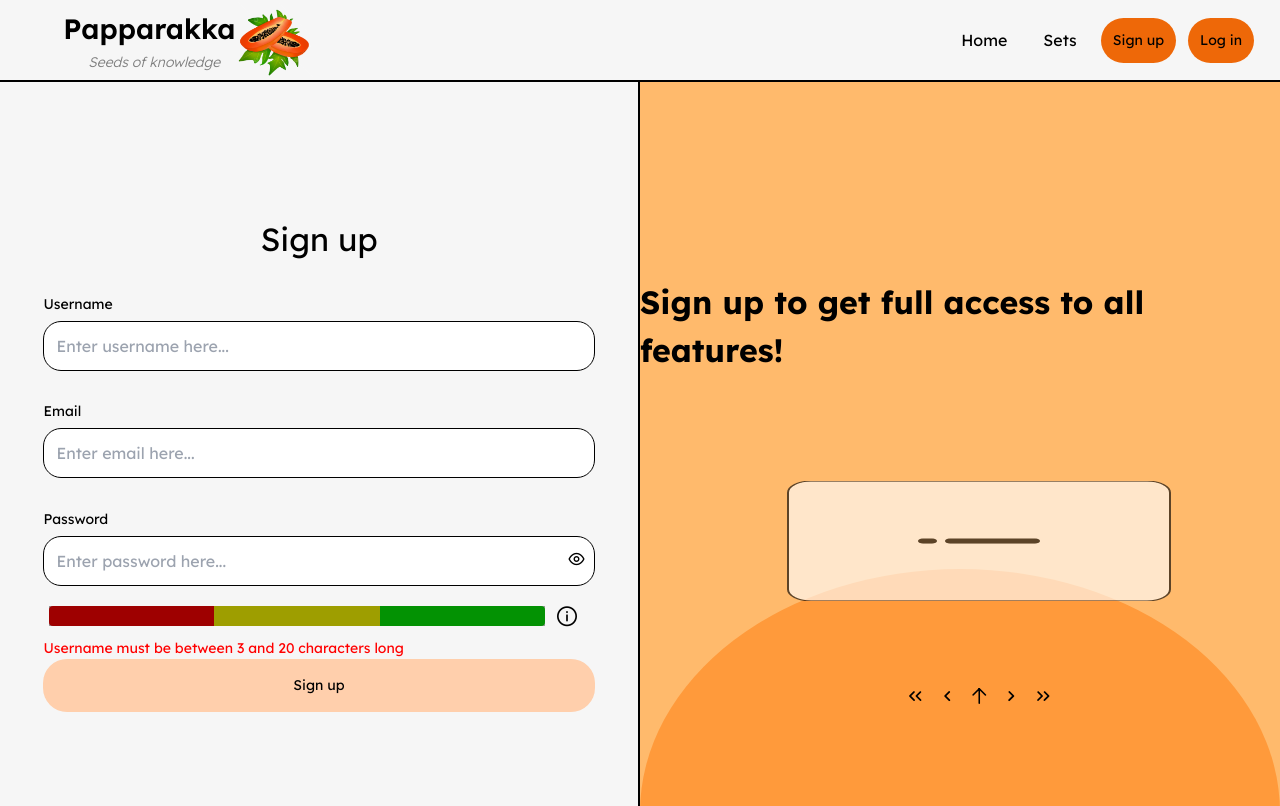
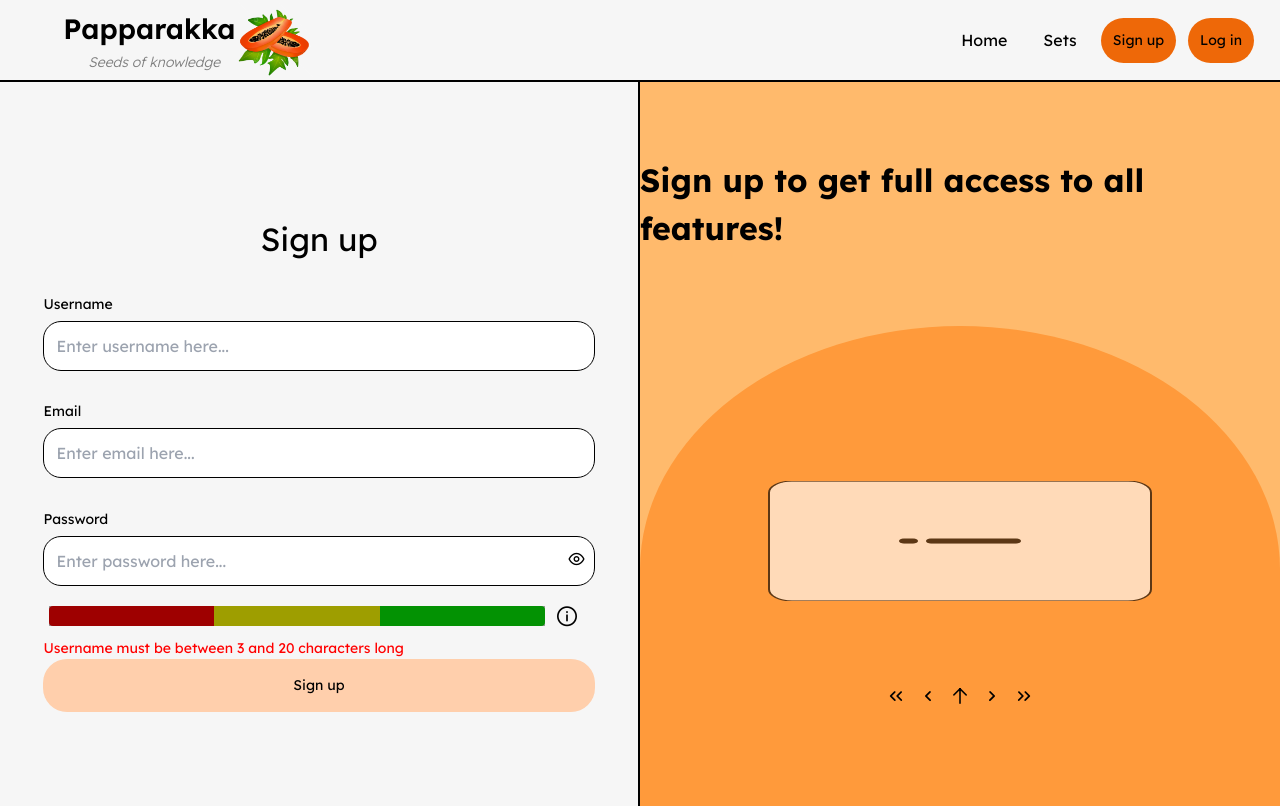
Before and after one commit to SuspenseFallback/paparakka, a React (Vite) app: page /signup in a window 1280 px wide. Shown: the top 806 px of the page. Built offline with nearby package versions, Linux system fonts and the light colour scheme; no server answers.

Commit message:
overflow of animationm

```diff
--- a/src/components/Home/HomeAnim.css
+++ b/src/components/Home/HomeAnim.css
@@ -51,6 +51,7 @@
 
 .signup-page-1 .animation {
   width: 30%;
+  left: -15%;
   position: relative;
   display: flex;
   flex-direction: column;
--- a/src/css/Signup.css
+++ b/src/css/Signup.css
@@ -130,7 +130,7 @@
 }
 
 .signup-page-1 .image .header-container {
-  height: 50%;
+  height: 25%;
   width: 100%;
 
   display: flex;
@@ -156,8 +156,6 @@
 
 .signup-page-1 .image .img-container .anim-container {
   position: absolute;
-  top: -50%;
-  left: -12%;
 
   width: 100%;
   height: 100%;
```
Also changed, not shown: src/css/PasswordStrength.css (+0 -48 lines).
